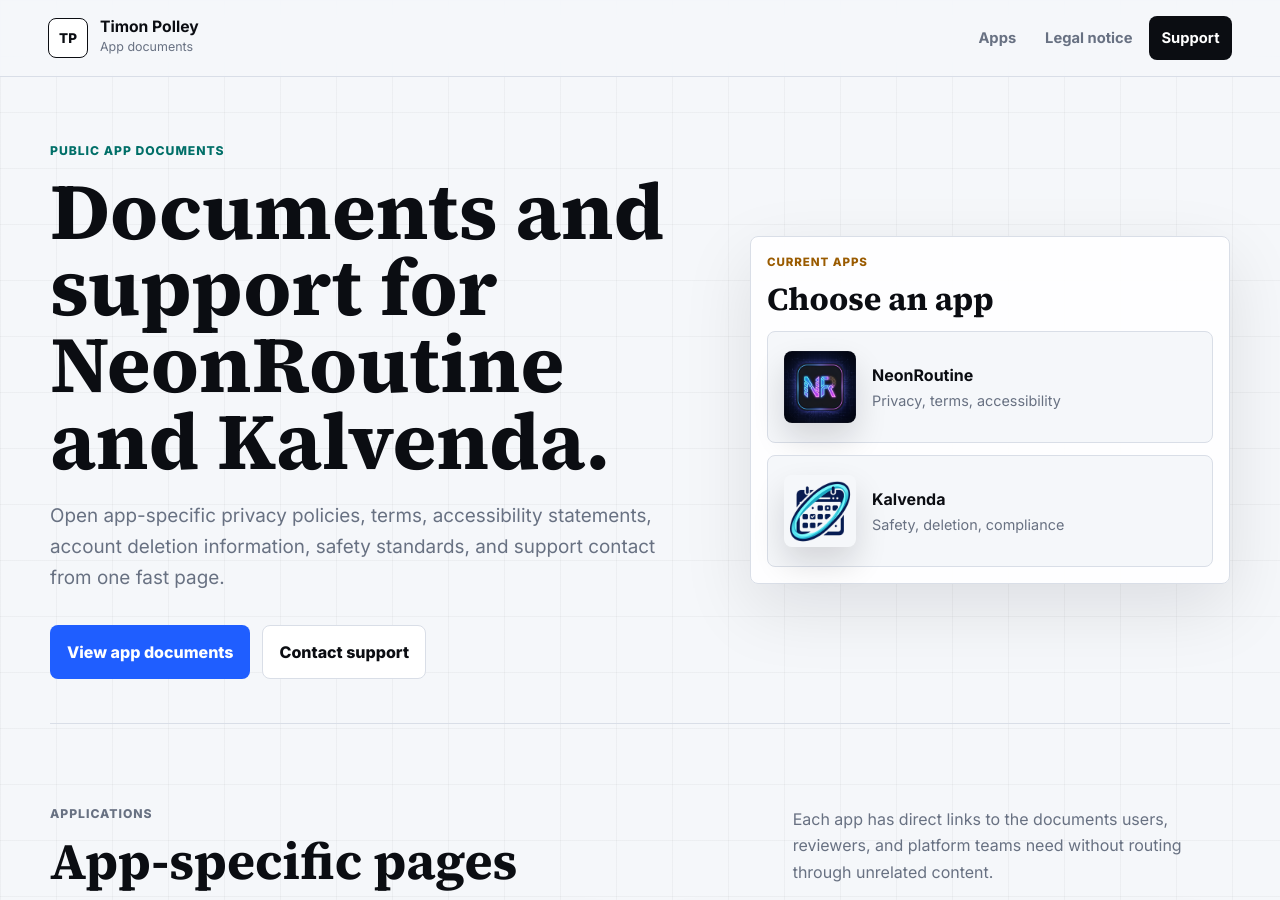
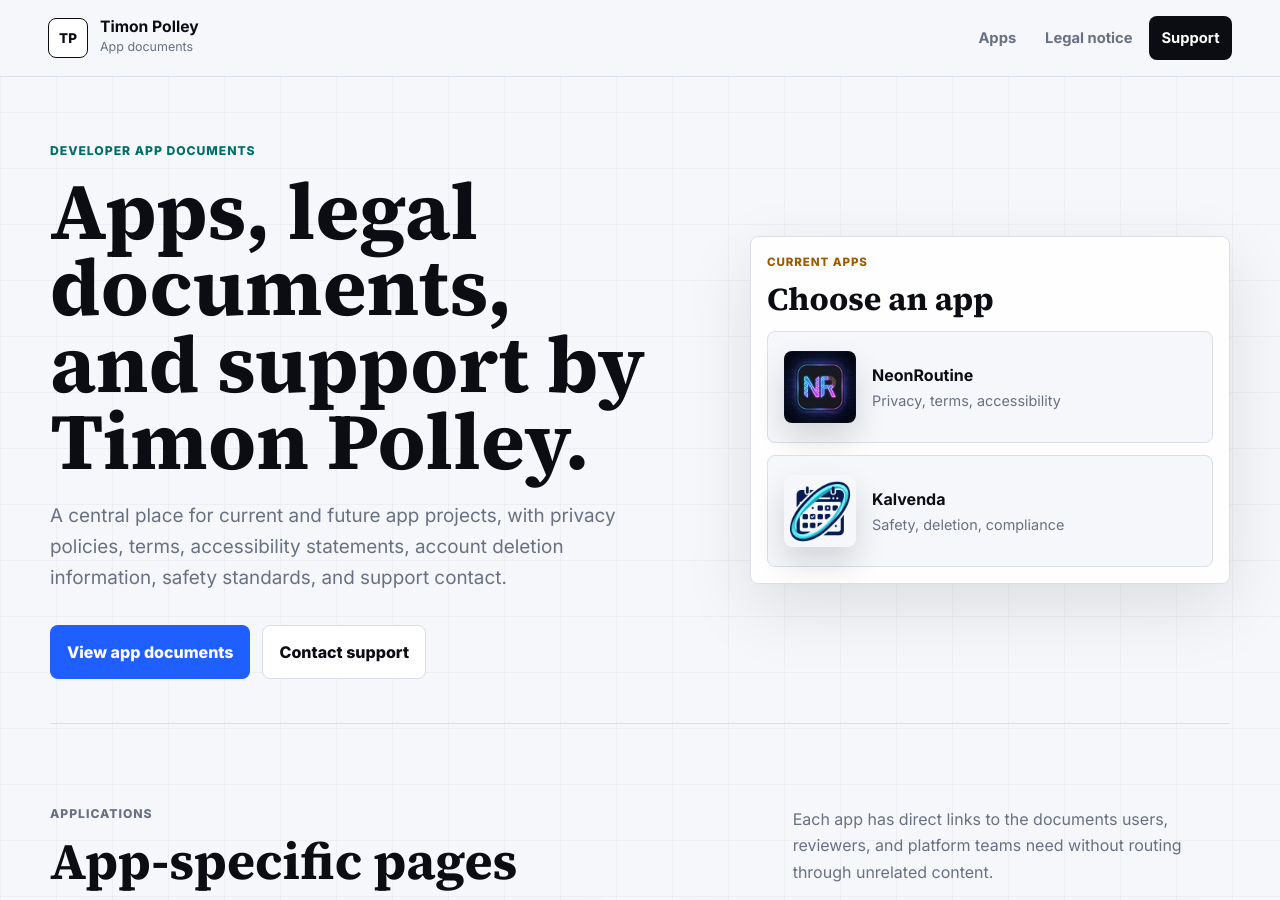
Before and after one commit to timon-ply/timon-ply.github.io, a Jekyll site: the page index.html, which Jekyll copies as it is, in a window 1280 px wide and 900 px high. Built offline with Jekyll 4.4.1, drawn with Linux system fonts in a browser that asks for light colours.

Commit message:
Future-proof developer hero copy

```diff
--- a/index.html
+++ b/index.html
@@ -3,7 +3,7 @@
 <head>
   <meta charset="utf-8">
   <meta name="viewport" content="width=device-width, initial-scale=1">
-  <meta name="description" content="Applications, support information, and legal documents for projects by Timon Polley.">
+  <meta name="description" content="Applications, support information, and legal documents for current and future projects by Timon Polley.">
   <title>Timon Polley | Applications</title>
   <link rel="preconnect" href="https://fonts.googleapis.com">
   <link rel="preconnect" href="https://fonts.gstatic.com" crossorigin>
@@ -29,11 +29,11 @@
   <main id="top">
     <section class="portfolio-hero section-shell">
       <div class="hero-copy">
-        <p class="eyebrow">Public app documents</p>
-        <h1>Documents and support for NeonRoutine and Kalvenda.</h1>
+        <p class="eyebrow">Developer app documents</p>
+        <h1>Apps, legal documents, and support by Timon Polley.</h1>
         <p class="lead">
-          Open app-specific privacy policies, terms, accessibility statements, account deletion
-          information, safety standards, and support contact from one fast page.
+          A central place for current and future app projects, with privacy policies, terms,
+          accessibility statements, account deletion information, safety standards, and support contact.
         </p>
         <div class="hero-actions" aria-label="Main actions">
           <a class="button primary" href="#apps">View app documents</a>
```
Also changed, not shown: docs/superpowers/specs/2026-05-23-portfolio-design-overhaul-design.md (+1 -1 lines), feature_registry.md (+1 -1 lines), tests/site-structure.test.mjs (+3 -0 lines).
